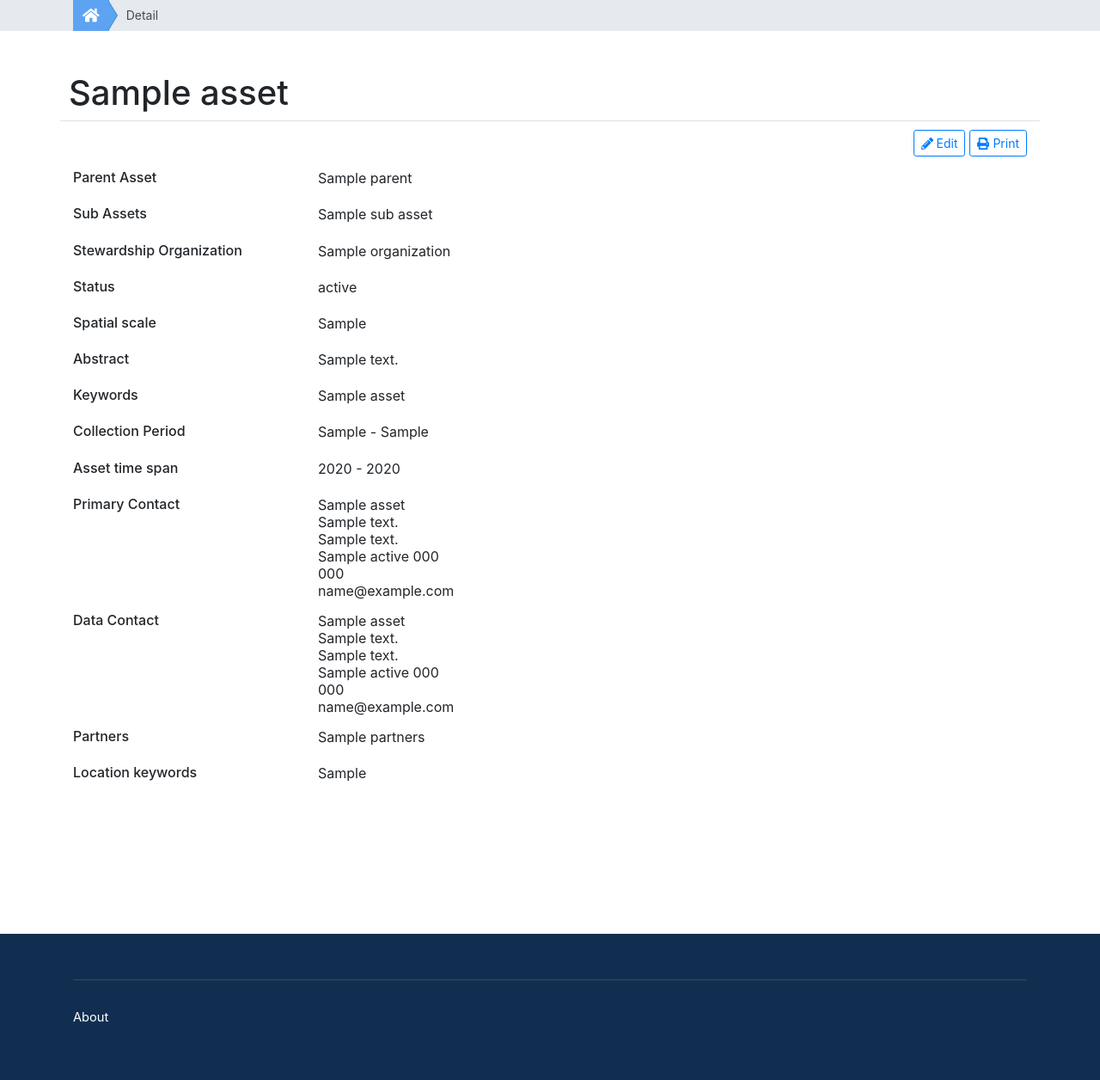
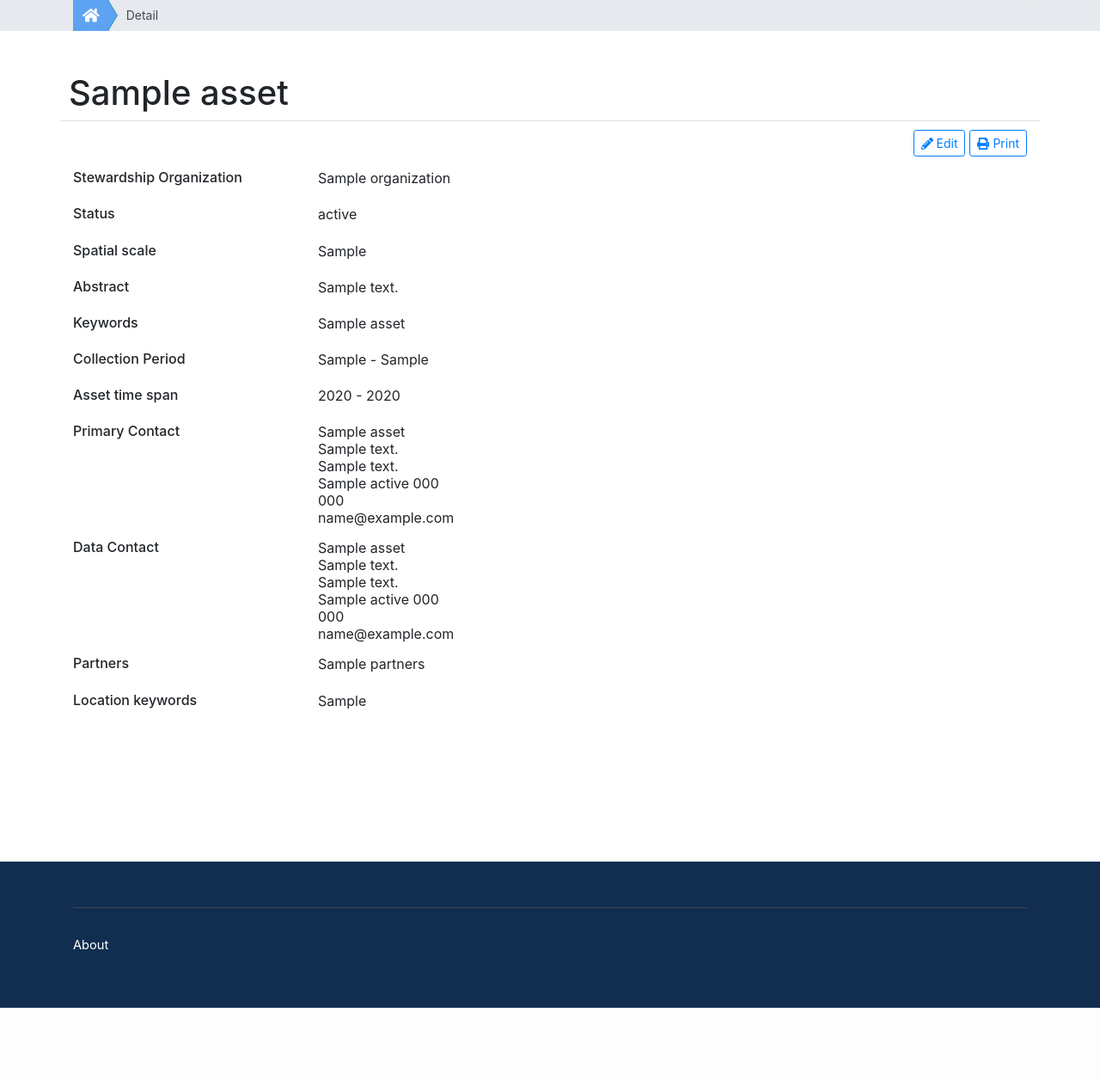
Before and after one commit to thoufer/mbp-metadatacatalog, a Django app: template asset/templates/asset_detail.html in a window 1280 px wide. Shown: the part 110-1366 px from the top of the page at 86% size. After the commit the page ends 1282 px from the top, so only its background shows below. Run offline with Django 3.2, Linux system fonts and the light colour scheme; the template is opened without the code that fills it: most values are stand-ins (such as "Sample title", 1, 10 or a date in 2020); some libraries are stand-ins or nearby versions.

Commit message:
Remove from display whether asset heirarchy issue #68
Hide from display the name of the parent asset or if parent which assets
are child assets.

```diff
--- a/asset/templates/asset_detail.html
+++ b/asset/templates/asset_detail.html
@@ -27,22 +27,6 @@
 
   </div>
   <div class="container">
-    {% if asset.parent %}
-      <div class="row row-grid">
-          <div class="col-3"><h6>Parent Asset</h6></div>
-          <div class="col-9">{{ asset.parent.name }}</div>
-      </div>
-    {% endif %}
-    {% if asset.sub_assets %}
-    <div class="row row-grid">
-        <div class="col-3"><h6>Sub Assets</h6></div>
-        <div class="col-9">
-          {% for sub_asset in asset.sub_assets %}
-            <span style="display: block;">{{ sub_asset.name }}</span>
-          {% endfor %}
-        </div>
-    </div>
-    {% endif %}
     <div class="row row-grid">
         <div class="col-3"><h6>Stewardship Organization</h6></div>
         <div class="col-9">{{ asset.organization }}</div>
```
